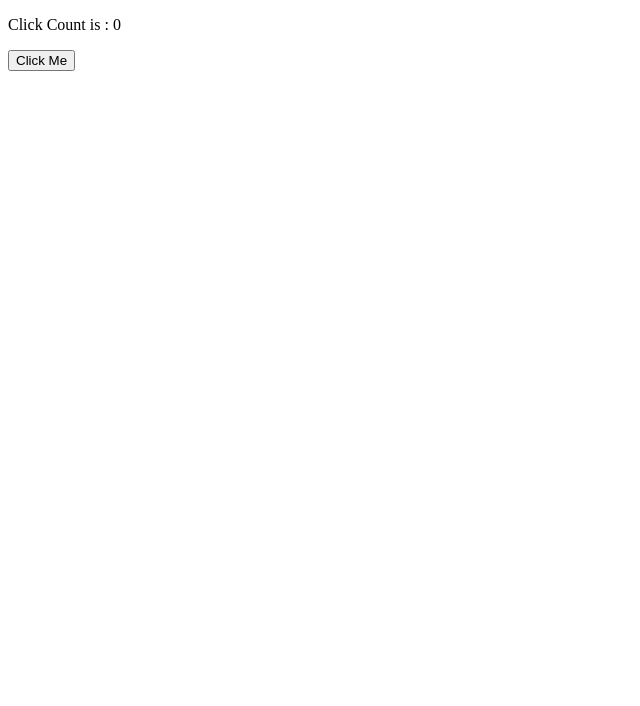
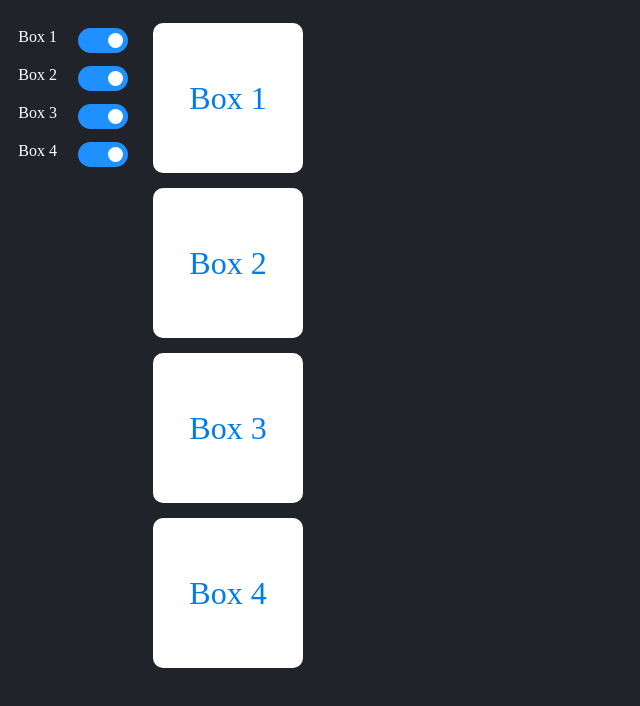
Before and after one commit to siavash-sattari/React-Toturial, a React (Create React App) app: page / in a window 1280 px wide. Shown: the top 706 px of the page, without its empty margins (0-640 px from the left). Built offline with nearby package versions, Linux system fonts and the light colour scheme.

Commit message:
Chapter1 - Episode4

```diff
--- /dev/null
+++ b/src/Chapter1/Episode4/App.js
@@ -0,0 +1,6 @@
+import React from "react";
+import Main from "./Components/Main";
+
+export default function App() {
+  return <Main />;
+}
--- /dev/null
+++ b/src/Chapter1/Episode4/Components/Main.jsx
@@ -0,0 +1,58 @@
+import React, {Component} from "react";
+import "./style.css";
+
+export default class Main extends Component {
+  state = {
+    boxes: [
+      {id: 1, title: "Box 1"},
+      {id: 2, title: "Box 2"},
+      {id: 3, title: "Box 3"},
+      {id: 4, title: "Box 4"},
+    ],
+    activeBoxes: [1, 2, 3, 4],
+  };
+
+  handelToggleBtn(id) {
+    const activeBoxes = [...this.state.activeBoxes];
+
+    if (activeBoxes.includes(id)) {
+      activeBoxes.splice(activeBoxes.indexOf(id), 1);
+    } else {
+      activeBoxes.push(id);
+    }
+
+    this.setState((state) => {
+      return {
+        ...state,
+        activeBoxes,
+      };
+    });
+  }
+
+  render() {
+    const toggle = this.state.boxes.map((box) => {
+      return (
+        <div className="toggle">
+          <span>{box.title}</span>
+          <label className="toggle-control">
+            <input type="checkbox" checked={this.state.activeBoxes.includes(box.id)} />
+            <span className="control" onClick={(e) => this.handelToggleBtn(box.id)}></span>
+          </label>
+        </div>
+      );
+    });
+
+    const boxes = this.state.boxes.map((box) => {
+      if (this.state.activeBoxes.includes(box.id)) {
+        return <div className="box">{box.title}</div>;
+      }
+    });
+
+    return (
+      <>
+        <aside>{toggle}</aside>
+        <div className="box-wrapper">{boxes}</div>
+      </>
+    );
+  }
+}
--- /dev/null
+++ b/src/Chapter1/Episode4/Components/style.css
@@ -0,0 +1,80 @@
+.toggle-control {
+  display: block;
+  position: relative;
+  padding-left: 50px;
+  margin-bottom: 12px;
+  cursor: pointer;
+  font-size: 22px;
+  user-select: none;
+}
+
+.toggle-control input {
+  position: absolute;
+  opacity: 0;
+  cursor: pointer;
+  height: 0;
+  width: 0;
+}
+
+.toggle-control input:checked ~ .control {
+  background-color: dodgerblue;
+}
+
+.toggle-control input:checked ~ .control:after {
+  left: 30px;
+}
+
+.toggle-control .control {
+  position: absolute;
+  top: 0;
+  left: 0;
+  height: 25px;
+  width: 50px;
+  border-radius: 12.5px;
+  background-color: darkgray;
+  transition: background-color 0.15s ease-in;
+}
+
+.toggle-control .control:after {
+  content: "";
+  position: absolute;
+  left: 5px;
+  top: 5px;
+  width: 15px;
+  height: 15px;
+  border-radius: 12.5px;
+  background: white;
+  transition: left 0.15s ease-in;
+}
+
+body {
+  display: flex;
+  min-height: 100vh;
+  background-color: #20232a;
+  color: white;
+  font-family: "Times New Roman", Times, serif;
+}
+
+.toggle {
+  margin: 20px 0px;
+  display: flex;
+  min-width: 130px;
+  justify-content: space-around;
+}
+
+.box {
+  width: 150px;
+  height: 150px;
+  background-color: #ffffff;
+  margin: 15px;
+  border-radius: 10px;
+  color: #007bec;
+  font-size: 2rem;
+  display: flex;
+  justify-content: center;
+  align-items: center;
+}
+
+#root {
+  display: flex;
+}
--- a/src/index.js
+++ b/src/index.js
@@ -2,6 +2,7 @@
 import {render} from "react-dom";
 // import App from "./Chapter1/Episode1/App";
 // import App from "./Chapter1/Episode2/App";
-import App from "./Chapter1/Episode3/App";
+// import App from "./Chapter1/Episode3/App";
+import App from "./Chapter1/Episode4/App";
 
 render(<App />, document.getElementById("root"));
```
